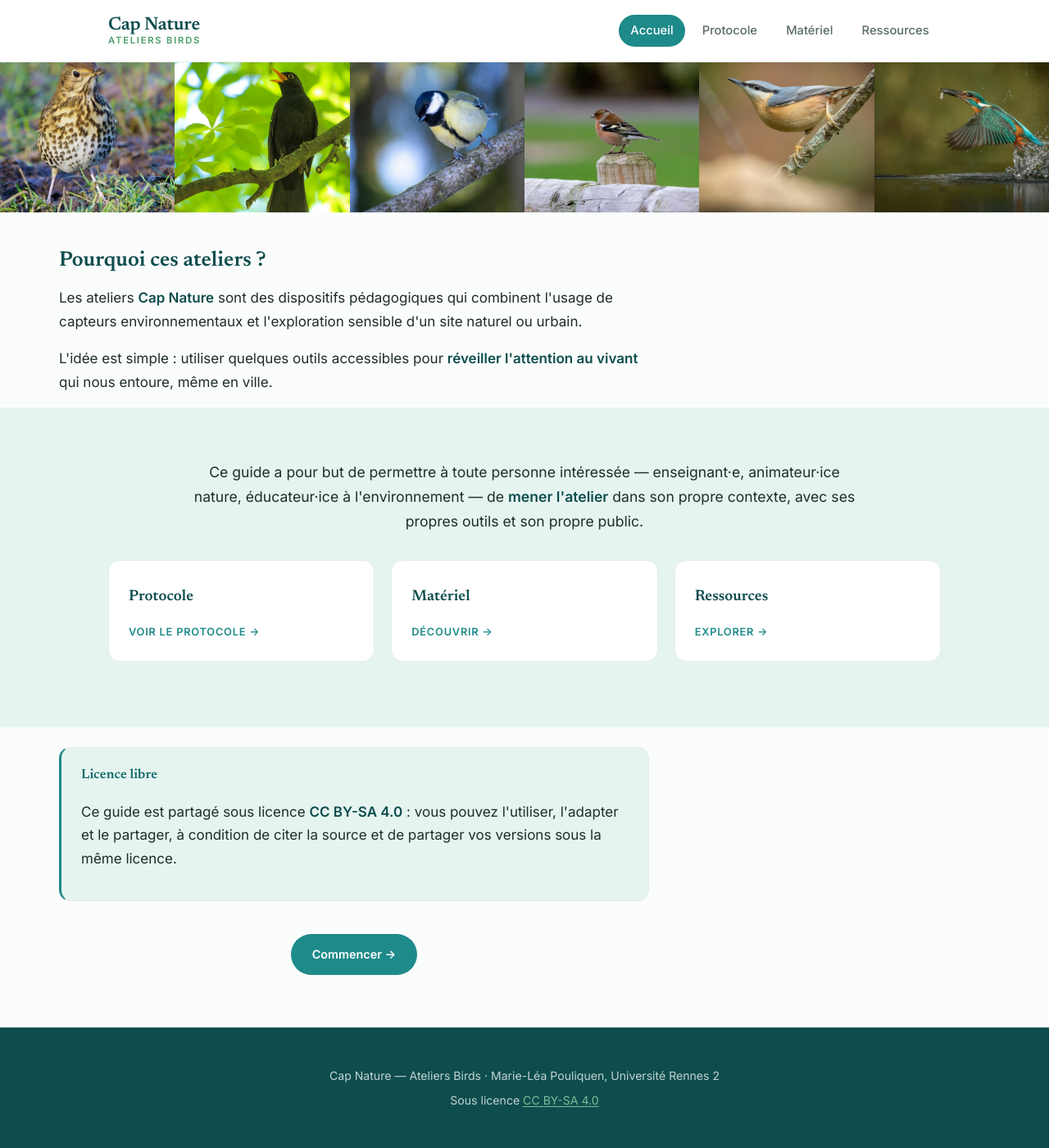
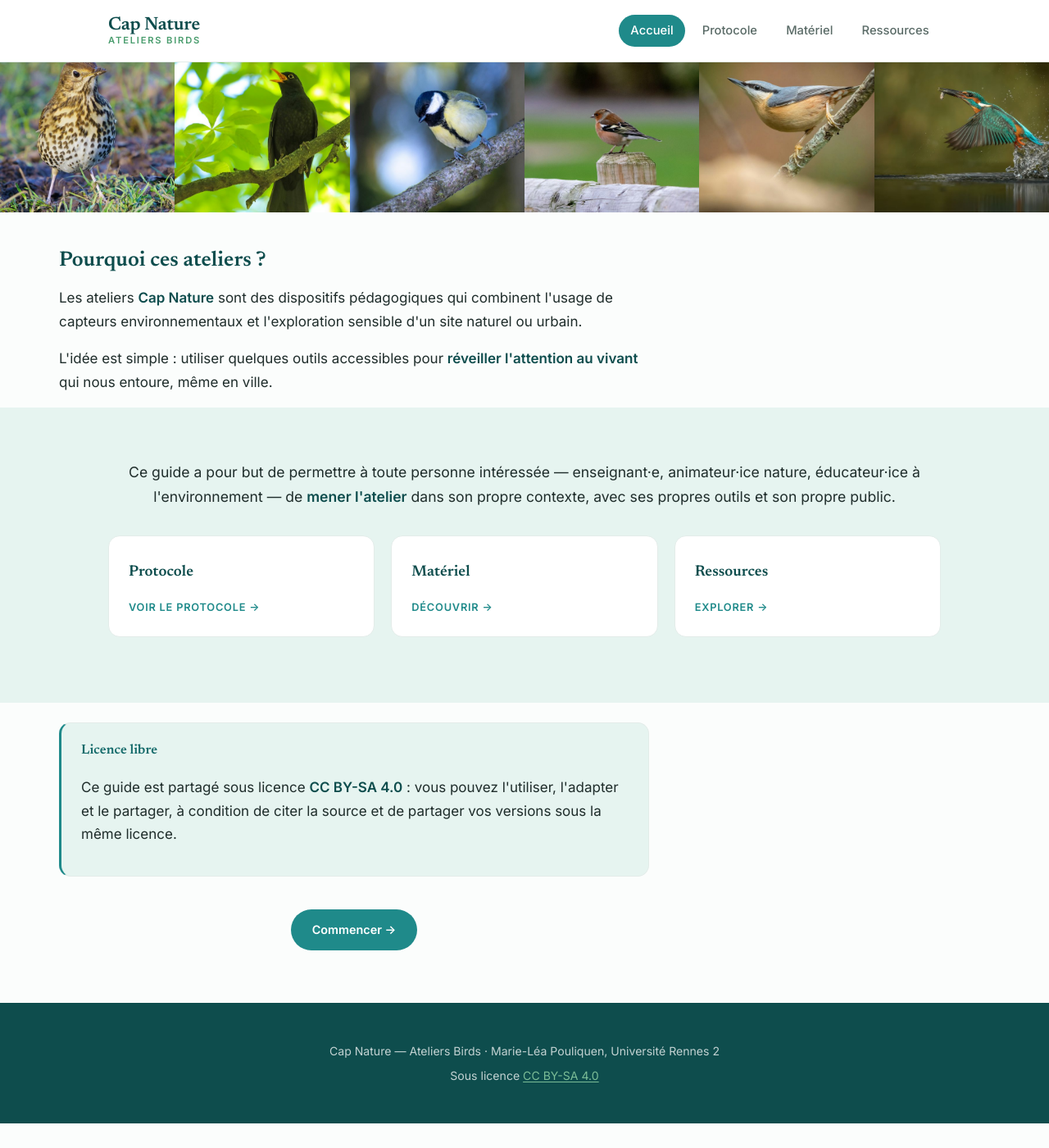
Before and after one commit to marieleapouliquen/wiki-cap-nature, a Jekyll site: the page built from index.md, in a window 1280 px wide and 1400 px high, scrolled down 293 px. Shown: the whole window at 82% size. Built offline with Jekyll 4.4.1, drawn with Linux system fonts in a browser that asks for light colours; after the commit the page ends 1663 px from its top, so only the background shows below that.

Commit message:
Update style.css

```diff
--- a/assets/css/style.css
+++ b/assets/css/style.css
@@ -317,7 +317,7 @@ tr:last-child td { border-bottom: none; }
 .section-wide.tinted { background: var(--mint); }
 
 .section-wide .section > p {
-  max-width: 820px;
+  max-width: 1200px;
   margin-left: auto;
   margin-right: auto;
   text-align: center;
```
